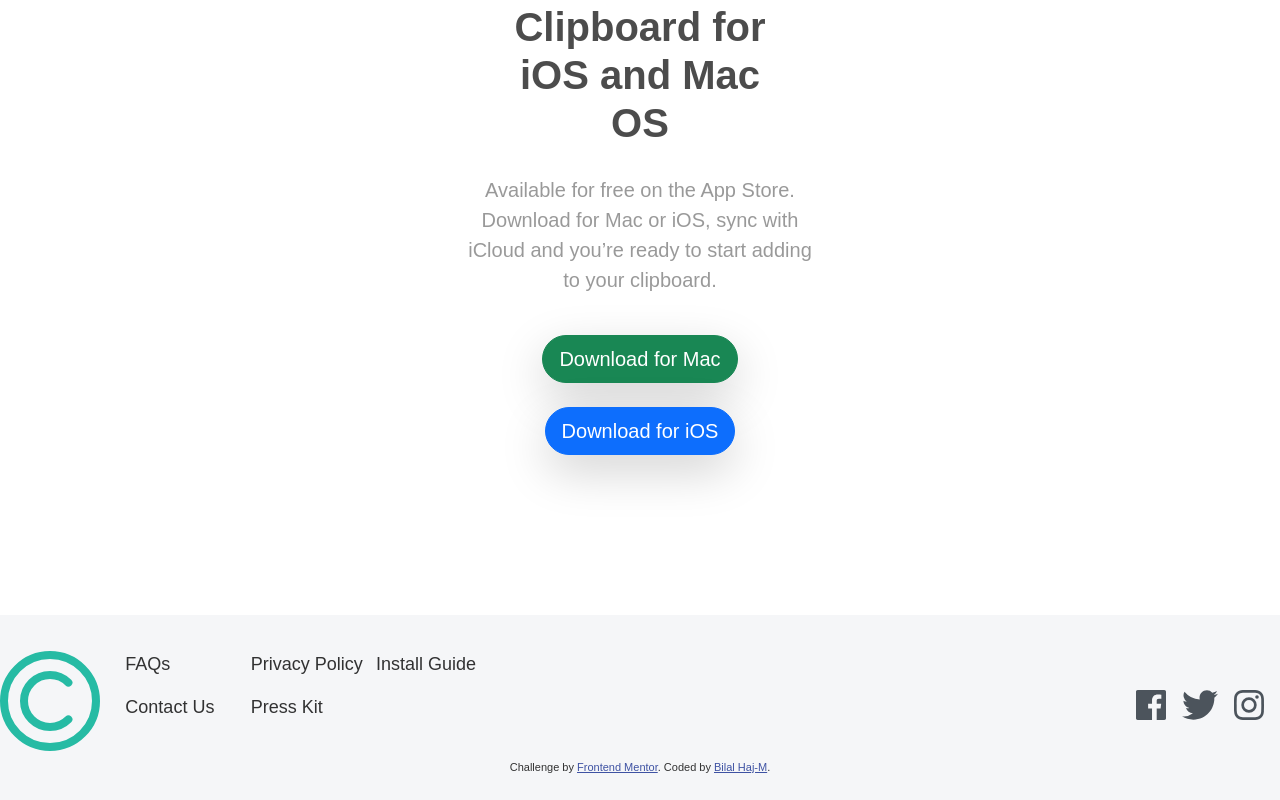
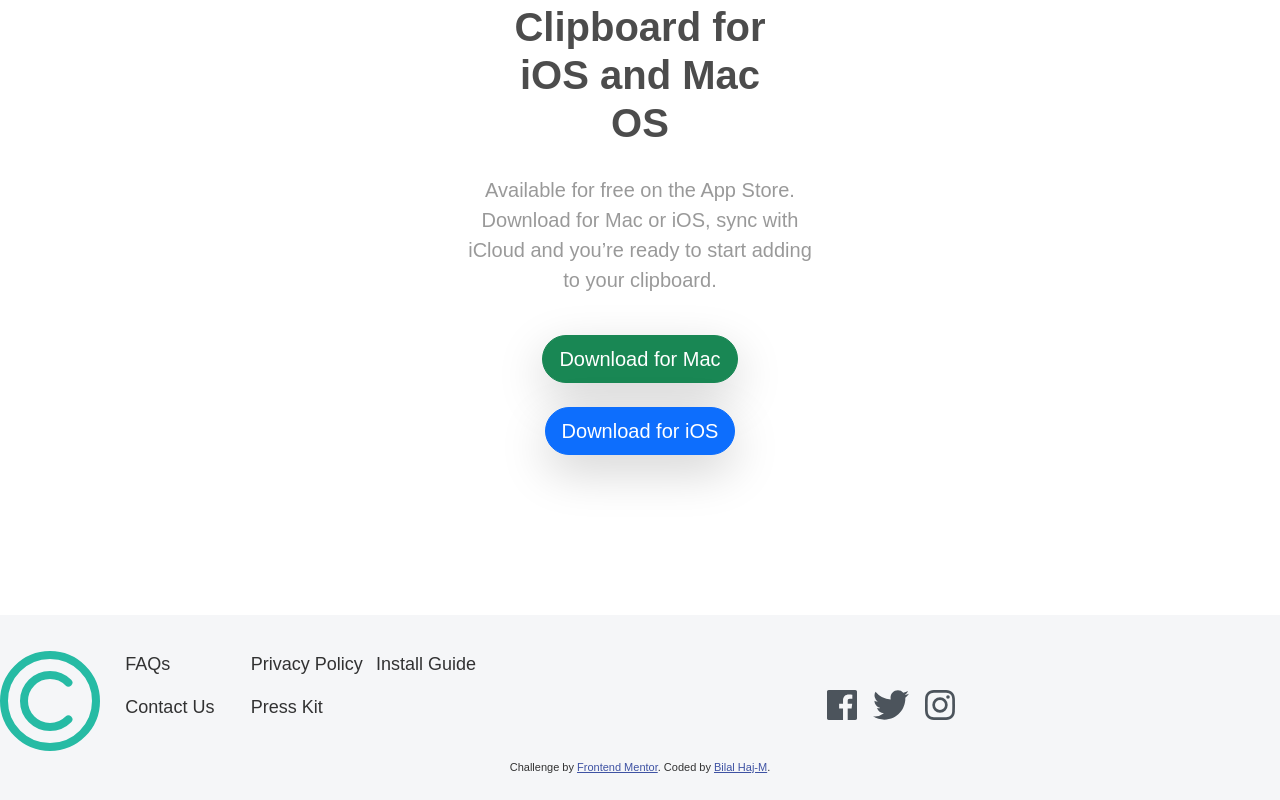
Before and after one commit to 202303-PRM-TR-FEW/clipboard-landing-page-challenge-Bilal-haj-M, a plain HTML site: page index.html in a window 1280 px wide. Shown: the part 3483-4283 px from the top of the page. Drawn offline with nearby package versions, Linux system fonts and the light colour scheme; a web font is replaced by a local one.

Commit message:
Thats it im moving to tailwind

```diff
--- a/index.html
+++ b/index.html
@@ -184,7 +184,7 @@
       <div class="col" style="">
         <p>Install Guide</p>
       </div>
-      <div class="col-7 d-flex m-3 gap-3 align-items-center justify-content-end justify-content-lg ">
+      <div class="col-7 d-flex m-3 gap-3 align-items-center justify-content-end justify-content-lg-center ">
         <img src="./images/icon-facebook.svg" style="height: 30px;" alt="">
         <img src="./images/icon-twitter.svg" style="height: 30px;" alt="">
         <img src="./images/icon-instagram.svg" style="height: 30px;" alt="">
```
